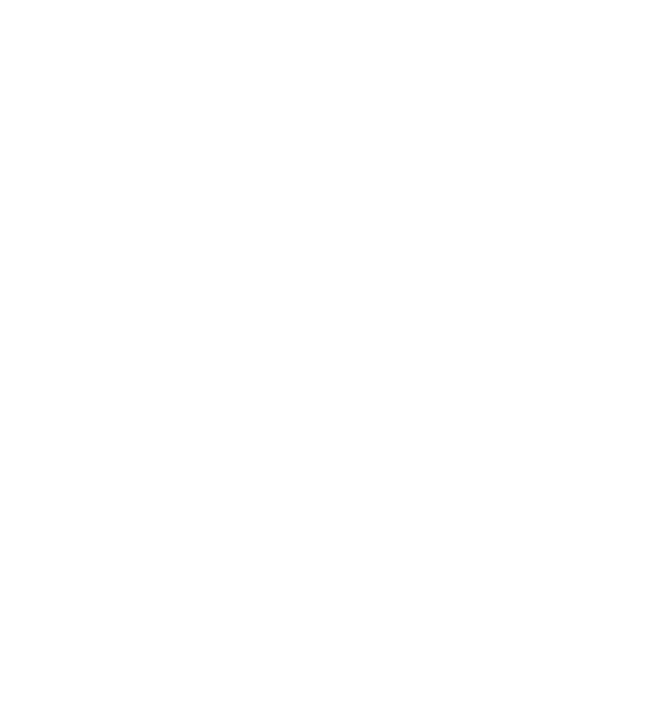
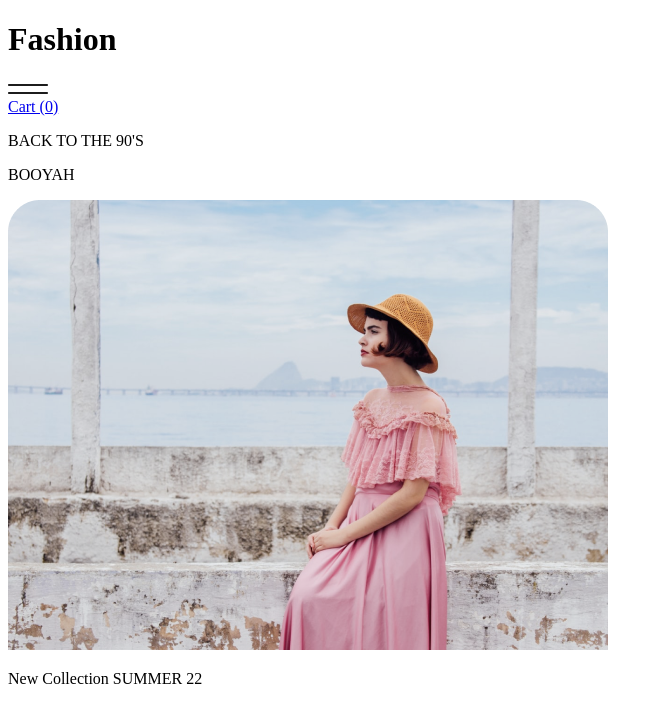
Before and after one commit to Preethi-Dev/Modern-Layout-44, a plain HTML site: page index.html in a window 1280 px wide. Shown: the whole page, without its empty margins (0-663 px from the left). Drawn offline with Linux system fonts and the light colour scheme.

Commit message:
update final markup

```diff
--- a/index.html
+++ b/index.html
@@ -7,5 +7,25 @@
     <link rel="stylesheet" href="style.css" />
     <title>Layout-44</title>
   </head>
-  <body></body>
+  <body>
+    <header>
+      <div class="logo">
+        <h1>Fashion</h1>
+      </div>
+      <div class="menu">
+        <img src="./assets/images/icons/Menu.svg" alt="Menu" />
+      </div>
+      <a href="/">Cart (0)</a>
+    </header>
+    <main>
+      <div class="text">
+        <p>BACK TO THE 90'S</p>
+        <p>BOOYAH</p>
+      </div>
+      <div class="sub-text">
+        <div class="image"><img src="./assets/images/Image.png" alt="" /></div>
+        <p>New Collection SUMMER 22</p>
+      </div>
+    </main>
+  </body>
 </html>
```
